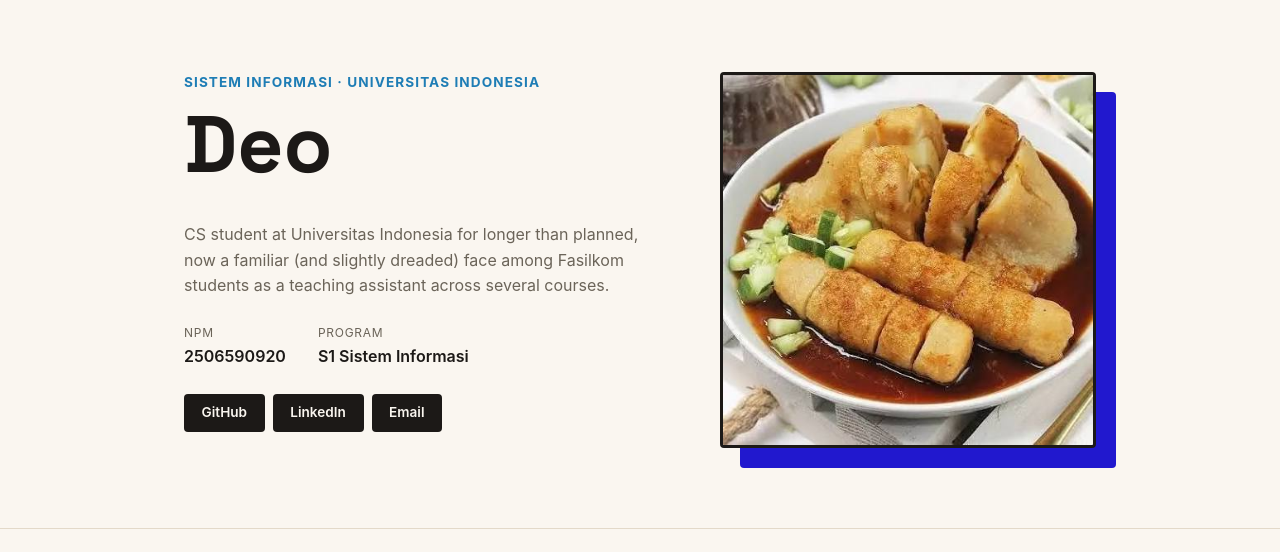
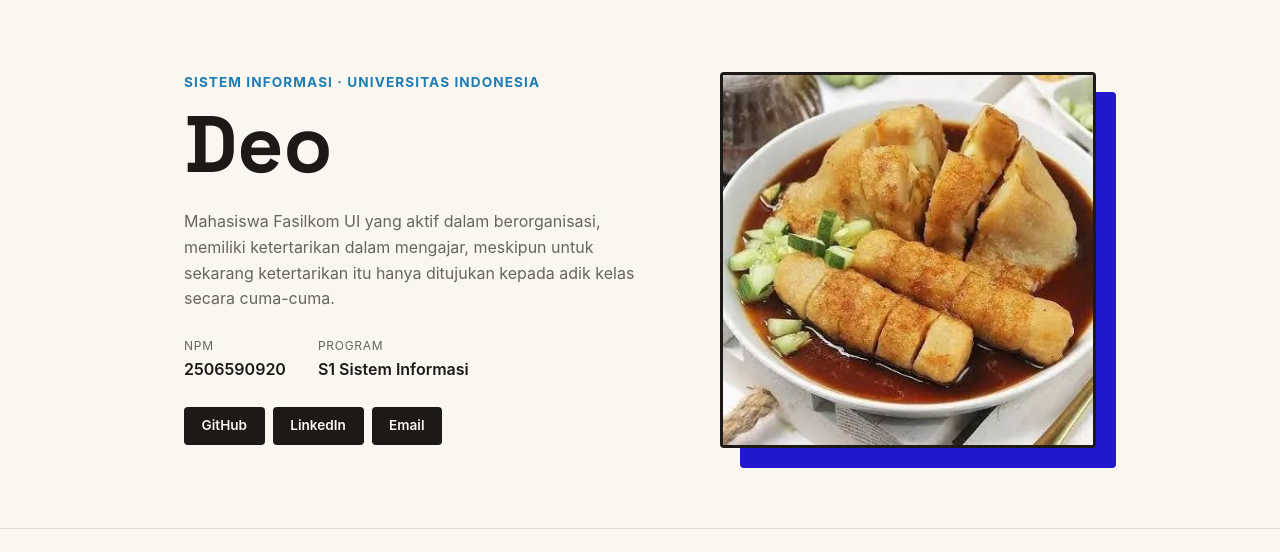
Before and after one commit to DioDateUs/myportofolio, a Django app: page / in a window 1280 px wide. Shown: the part 74-626 px from the top of the page. Run offline with Django 5.2, Linux system fonts and the light colour scheme.

Commit message:
docs: Penambahan alur untuk setup (benerin isi data dikit juga)

```diff
--- a/templates/index.html
+++ b/templates/index.html
@@ -32,7 +32,7 @@
                     <img class="avatar" src="/static/img/Deo.png" alt="Photo of Deo">
                 </div>
                 <div class="hero-details">
-                    <p class="bio">CS student at Universitas Indonesia for longer than planned, now a familiar (and slightly dreaded) face among Fasilkom students as a teaching assistant across several courses.</p>
+                    <p class="bio">Mahasiswa Fasilkom UI yang aktif dalam berorganisasi, memiliki ketertarikan dalam mengajar, meskipun untuk sekarang ketertarikan itu hanya ditujukan kepada adik kelas secara cuma-cuma.</p>
                     <dl class="meta-list">
                         <div class="meta-row">
                             <dt>NPM</dt>
```
Also changed, not shown: README.md.
